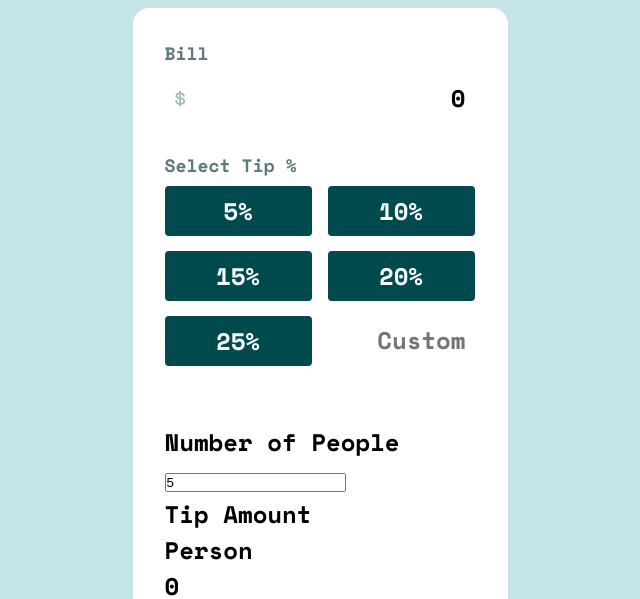
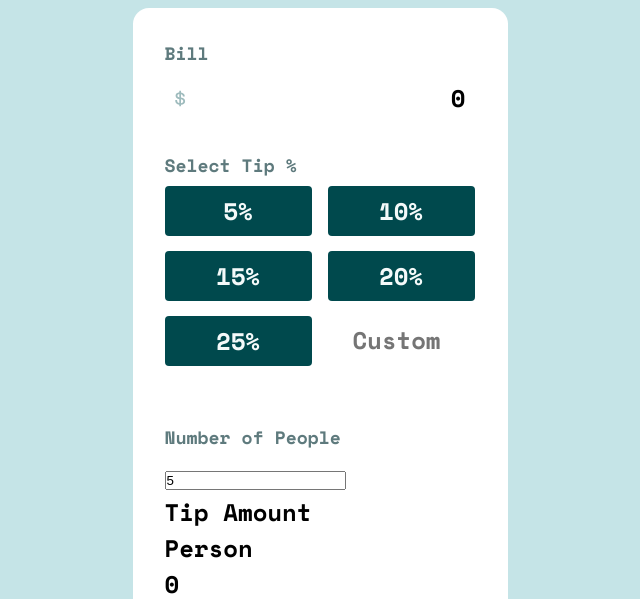
Before and after one commit to shencanet/Calculadora-propinas, a website: page index.html in a window 1280 px wide. Shown: the part 194-793 px from the top of the page, without its empty margins (320-960 px from the left). Drawn offline with nearby package versions, Linux system fonts and the light colour scheme.

Commit message:
ADD: sass

```diff
--- a/sass/styles.scss
+++ b/sass/styles.scss
@@ -56,7 +56,12 @@
 
 }&__custom{
     @include mixins.input(unset);
-}
+    text-align: center;
+    color: variables.$Dark-grayish-cyan;
+}}
+.inputs-section__people-label{
+    @include mixins.label;
+    //border: 1px solid red;
 
 }
 
```
Also changed, not shown: styles.css, 1 other file.
